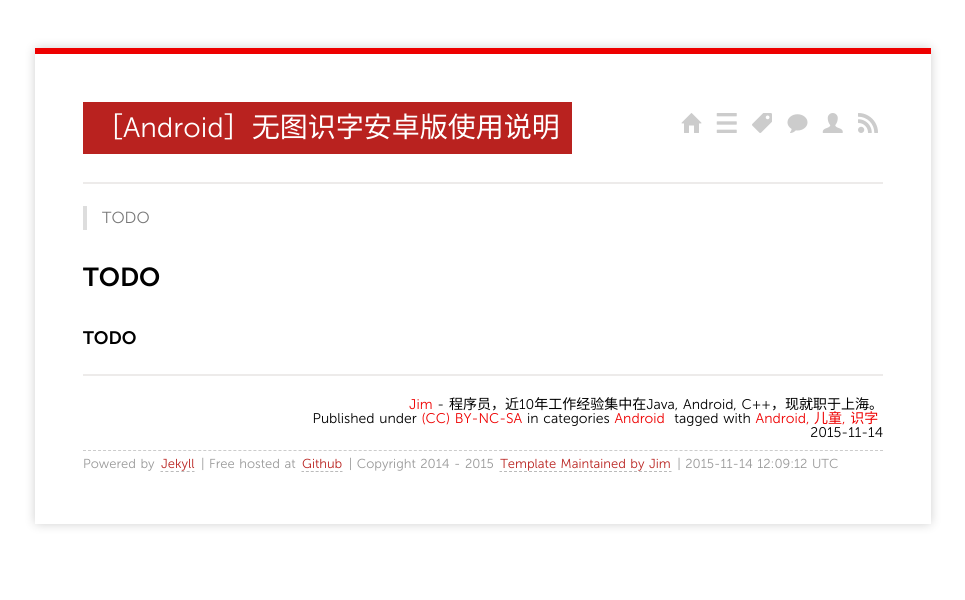
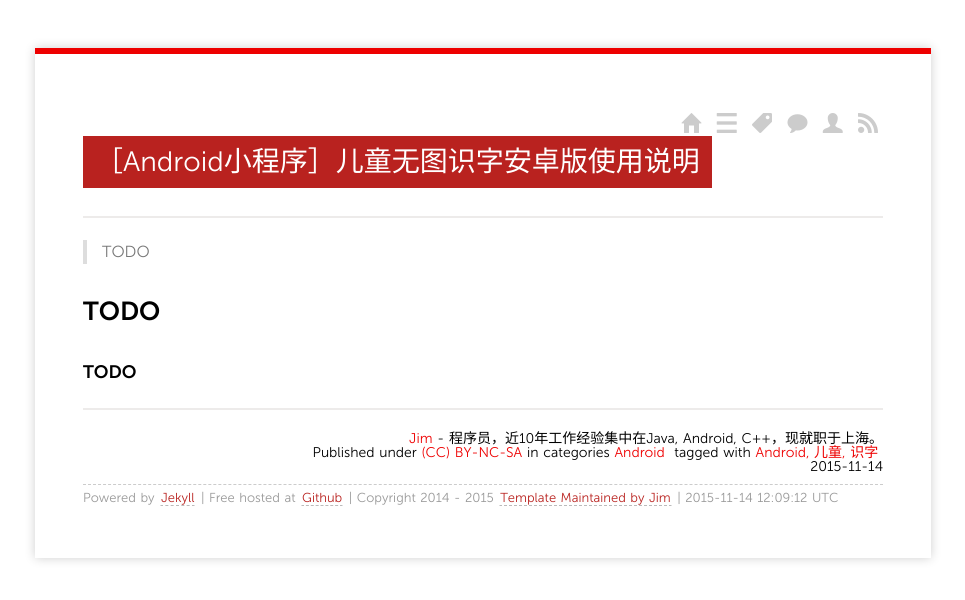
Before and after one commit to dashjim/dashjim.github.com, a Jekyll site: the page built from _posts/2015/2015-11-14-Android-app-for-kids-to-learn-Chinese.md, in a window 1280 px wide. Shown: the top 600 px of the page, without its empty margins (157-1122 px from the left). Built offline with Jekyll 4.4.1, drawn with Linux system fonts in a browser that asks for light colours; nearby versions of some CDN libraries; Markdown is read by kramdown in place of the engine named in the settings; comment, search, counter and statistics services are not loaded.

Commit message:
Update and rename 2015-11-14-无图识字安卓版使用说明.md to 2015-11-14-Android-app-for-kids-to-learn-Chinese.md

```diff
--- a/_posts/2015/2015-11-14-无图识字安卓版使用说明.md
+++ b/_posts/2015/2015-11-14-Android-app-for-kids-to-learn-Chinese.md
@@ -1,6 +1,6 @@
 ---
 layout: post
-title: ［Android］无图识字安卓版使用说明
+title: ［Android小程序］儿童无图识字安卓版使用说明
 categories:
 - Android
 tags:
```
